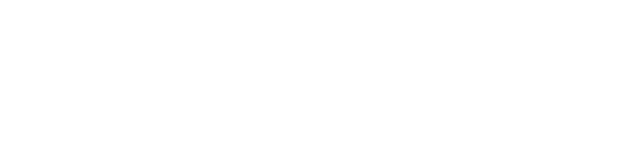
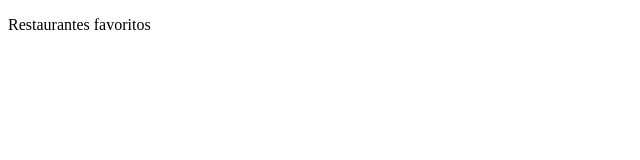
Before and after one commit to SergioA3728/Rubrica-EX-5, a plain HTML site: page index.html in a window 1280 px wide. Shown: the whole page, without its empty margins (0-640 px from the left). Drawn offline with Linux system fonts and the light colour scheme.

Commit message:
Rama develop

```diff
--- a/index.html
+++ b/index.html
@@ -6,6 +6,6 @@
     <title>Document</title>
 </head>
 <body>
-
+    <p>Restaurantes favoritos</p>
 </body>
 </html>
```
